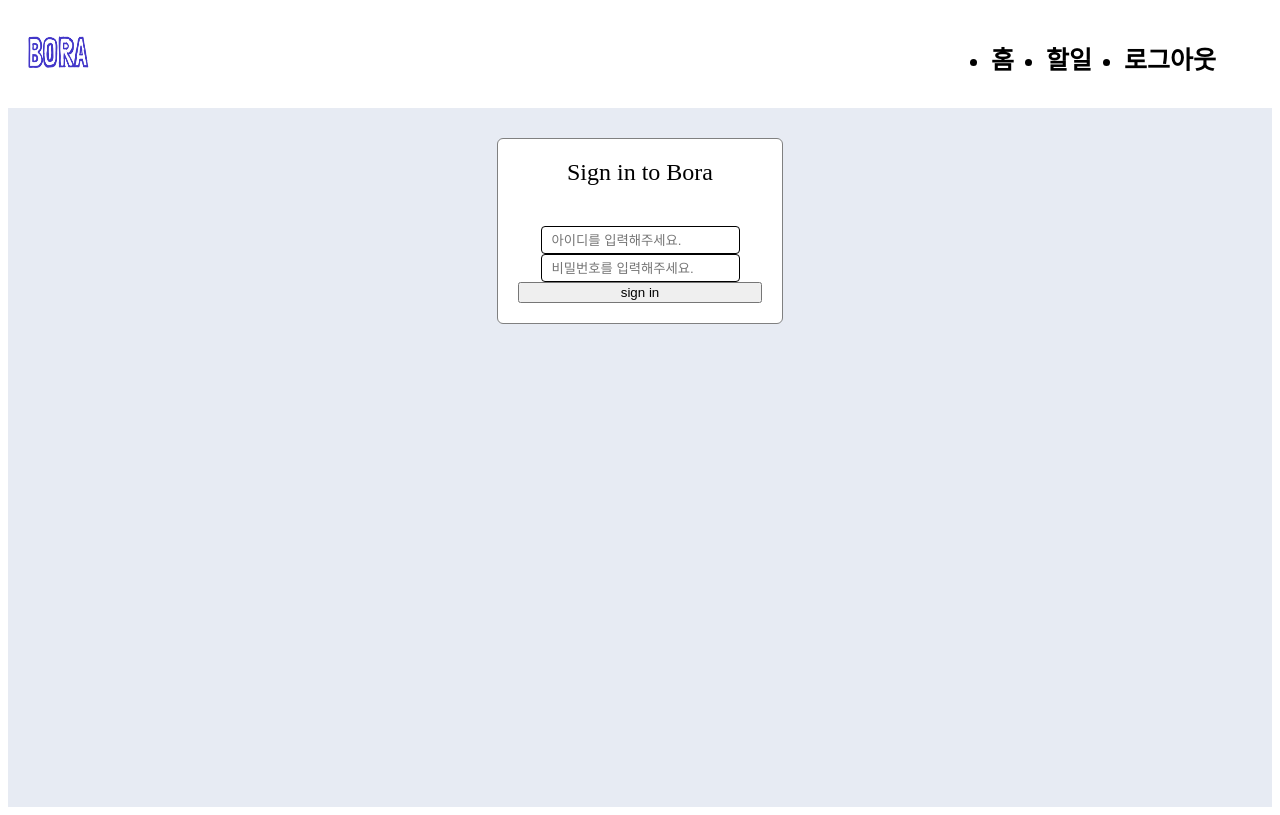
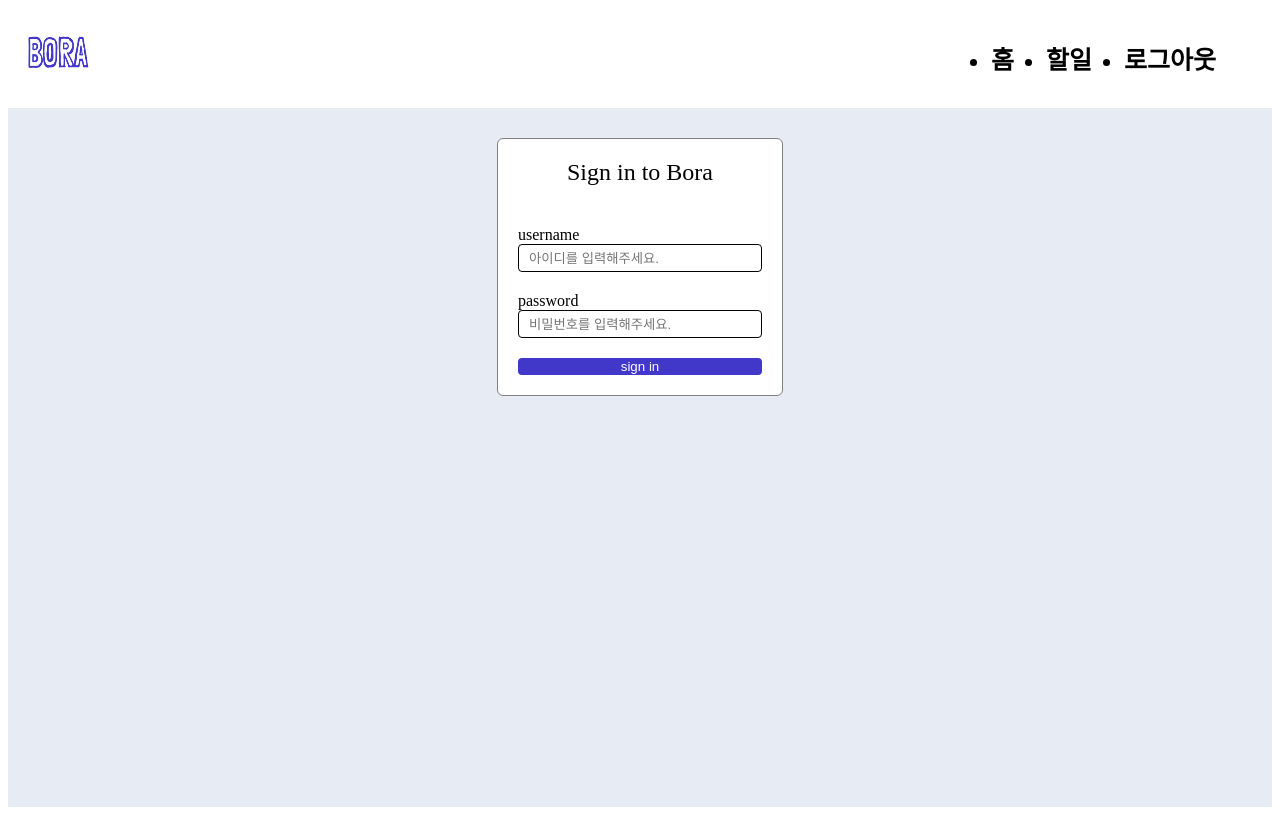
Before and after one commit to bitToyProject/bora-web, a React (Create React App) app: page /login in a window 1280 px wide. Built offline with nearby package versions, Linux system fonts and the light colour scheme; what emotion-reset would draw is missing.

Commit message:
style: 로그인 폼 스타일

```diff
--- a/src/components/login/LoginContainer.tsx
+++ b/src/components/login/LoginContainer.tsx
@@ -1,6 +1,7 @@
 import styled from '@emotion/styled';
 import Input from 'components/common/Input';
 import React from 'react';
+import { theme } from 'styles/theme';
 import { useLogin } from './hooks/useLogin';
 
 const LoginContainer = () => {
@@ -10,22 +11,24 @@ const LoginContainer = () => {
     <Form onSubmit={event.onSubmitForm}>
       <Header>Sign in to Bora</Header>
       <InputContainer>
-        <div>
+        <InputWrapper>
+          <label>username</label>
           <Input
             value={user.username}
             onChange={event.onChangeUsername}
             placeholder="아이디를 입력해주세요."
             style={{ height: 28 }}
           />
-        </div>
-        <div>
+        </InputWrapper>
+        <InputWrapper>
+          <label>password</label>
           <Input
             value={user.password}
             onChange={event.onChangePassword}
             placeholder="비밀번호를 입력해주세요."
             style={{ height: 28 }}
           />
-        </div>
+        </InputWrapper>
         <Button>sign in</Button>
       </InputContainer>
     </Form>
@@ -58,6 +61,14 @@ const InputContainer = styled.div`
   align-items: center;
   width: 100%;
   padding: 20px;
+
+  & > div:not(:last-child) {
+    margin-bottom: 20px;
+  }
+`;
+
+const InputWrapper = styled.div`
+  width: 100%;
 `;
 
 // const Input = styled.input`
@@ -69,6 +80,10 @@ const InputContainer = styled.div`
 
 const Button = styled.button`
   width: 100%;
+  border: none;
+  color: #fff;
+  border-radius: 4px;
+  background-color: ${({ theme }) => theme.colors.main};
 `;
 
 export default LoginContainer;
--- a/src/styles/emotion.d.ts
+++ b/src/styles/emotion.d.ts
@@ -1,7 +1,7 @@
 import '@emotion/react';
 
 declare module '@emotion/react' {
-  export interface Theme {
+  export interface Theme extends ITheme {
     colors: {
       main: string;
       background: string;
```
